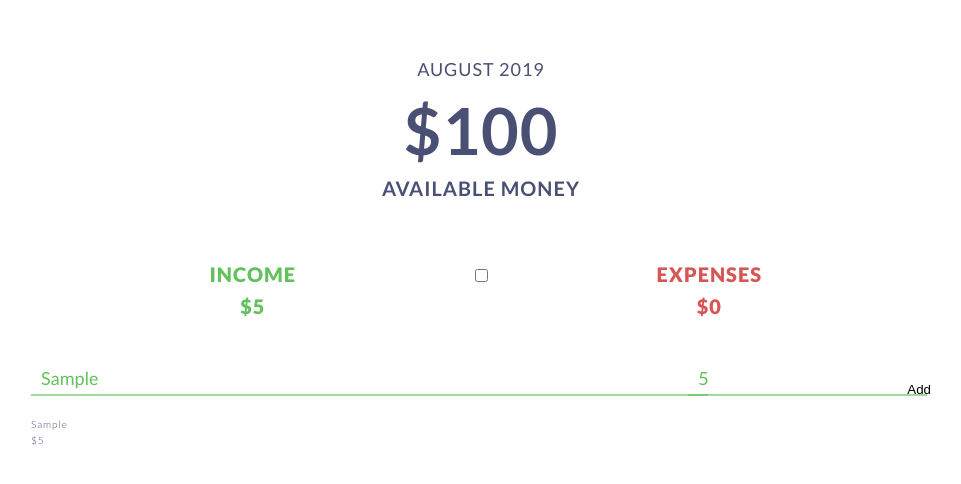
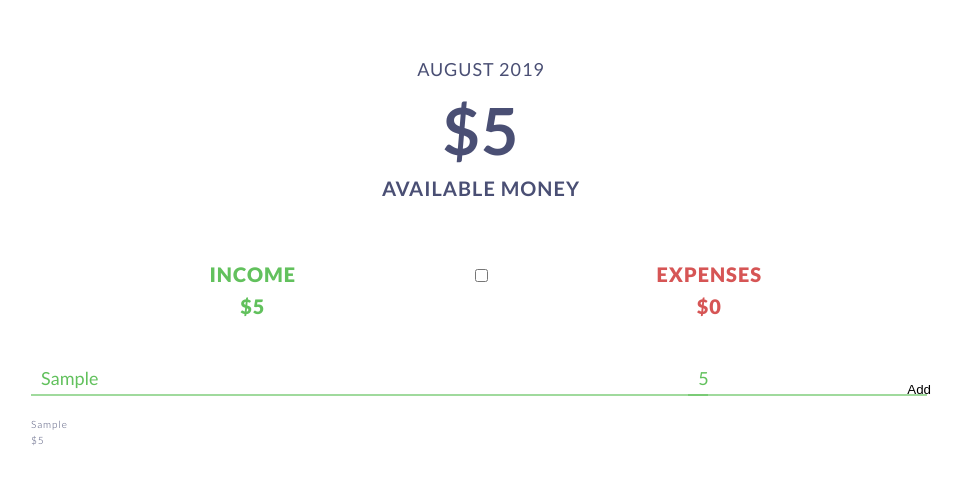
Before and after one commit to kelalm/Budget, a plain HTML site: page index.html in a window 1280 px wide. Both pictures are taken after typing "Sample", "5" into the empty fields and a click on the button "Add". Shown: the whole page, without its empty margins (159-1120 px from the left). Drawn offline with Linux system fonts and the light colour scheme.

Commit message:
Added net money functionality

```diff
--- a/app.js
+++ b/app.js
@@ -40,6 +40,7 @@ function updateHeaderInfo() {
   // reset non-static info
   document.getElementsByClassName("income_amount")[0].innerHTML = "$";
   document.getElementsByClassName("expenses_amount")[0].innerHTML = "$";
+  document.getElementsByClassName("net_money")[0].innerHTML = "$";
 
   // Update the date at the top
   const months = [
@@ -63,21 +64,23 @@ function updateHeaderInfo() {
   var transactions = getStorage();
 
   // Update Income Label
-  var amount = 0;
+  var inc = 0;
   transactions.logs.incomes.forEach(transaction => {
-    amount += parseInt(transaction.value);
+    inc += parseInt(transaction.value);
   });
 
-  document.getElementsByClassName("income_amount")[0].innerHTML += amount;
+  document.getElementsByClassName("income_amount")[0].innerHTML += inc;
 
   // Update Expenses Label
-  var amount = 0;
+  var exp = 0;
   transactions.logs.expenses.forEach(transaction => {
-    amount += parseInt(transaction.value);
+    exp += parseInt(transaction.value);
   });
-  document.getElementsByClassName("expenses_amount")[0].innerHTML += amount;
+  document.getElementsByClassName("expenses_amount")[0].innerHTML += exp;
 
   // Update Net Label
+
+  document.getElementsByClassName("net_money")[0].innerHTML += inc - exp;
 }
 
 // TRANSACTION FUNCTIONALITY
--- a/index.html
+++ b/index.html
@@ -4,7 +4,10 @@
     <meta charset="UTF-8" />
     <meta name="viewport" content="width=device-width, initial-scale=1.0" />
     <meta http-equiv="X-UA-Compatible" content="ie=edge" />
-    <link href="https://fonts.googleapis.com/css?family=Lato:300,400,700,900" rel="stylesheet" />
+    <link
+      href="https://fonts.googleapis.com/css?family=Lato:300,400,700,900"
+      rel="stylesheet"
+    />
     <link type="text/css" rel="stylesheet" href="style.css" />
     <title>Budget</title>
   </head>
@@ -14,33 +17,43 @@
         <div class="head-panel">
           <div class="summary">
             <div class="month_year">January 2020</div>
-                <div class="net_money">&dollar;100</div>
+            <div class="net_money"></div>
             <div class="head_label">Available Money</div>
           </div>
         </div>
         <div class="mid-panel">
           <div class="income_group">
             <div class="income_label">Income</div>
-                <div class="income_amount">&dollar;</div>
+            <div class="income_amount"></div>
           </div>
           <div class="input_switch">
             <label class="switch" for="checkbox">
-                    <input type="checkbox" id="checkbox"/>
+              <input type="checkbox" id="checkbox" />
               <div class="slider-round"></div>
             </label>
           </div>
           <div class="expenses_group">
             <div class="expenses_label">Expenses</div>
-                <div class="expenses_amount">&dollar;</div>
+            <div class="expenses_amount"></div>
           </div>
         </div>
         <div class="input-panel">
           <div class="input_note">
-                <input type="text" id="note" class="add_note form_input" placeholder="Add a note"/>
+            <input
+              type="text"
+              id="note"
+              class="add_note form_input"
+              placeholder="Add a note"
+            />
             <label for="note" class="form_label"></label>
           </div>
           <div class="input_value">
-                <input type="number" id="value" class="add_note form_input" placeholder="Enter a value"/>
+            <input
+              type="number"
+              id="value"
+              class="add_note form_input"
+              placeholder="Enter a value"
+            />
             <label for="note" class="form_label"></label>
           </div>
           <div class="input_submit">
@@ -49,8 +62,7 @@
             </button>
           </div>
         </div>
-        <div class="transaction-panel" id="transactions">
-        </div>
+        <div class="transaction-panel" id="transactions"></div>
       </div>
     </div>
     <script src="app.js"></script>
```
Lines whose indentation alone changed are shown as unchanged.
